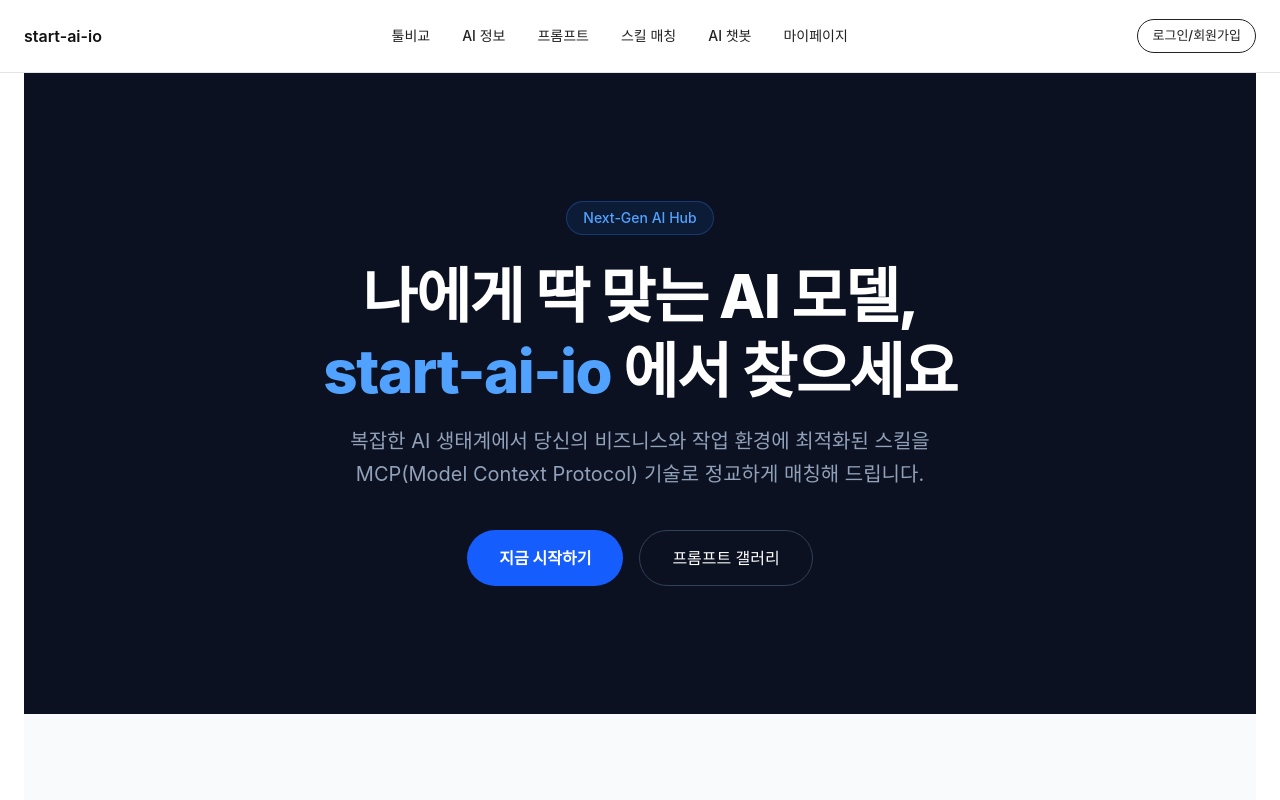
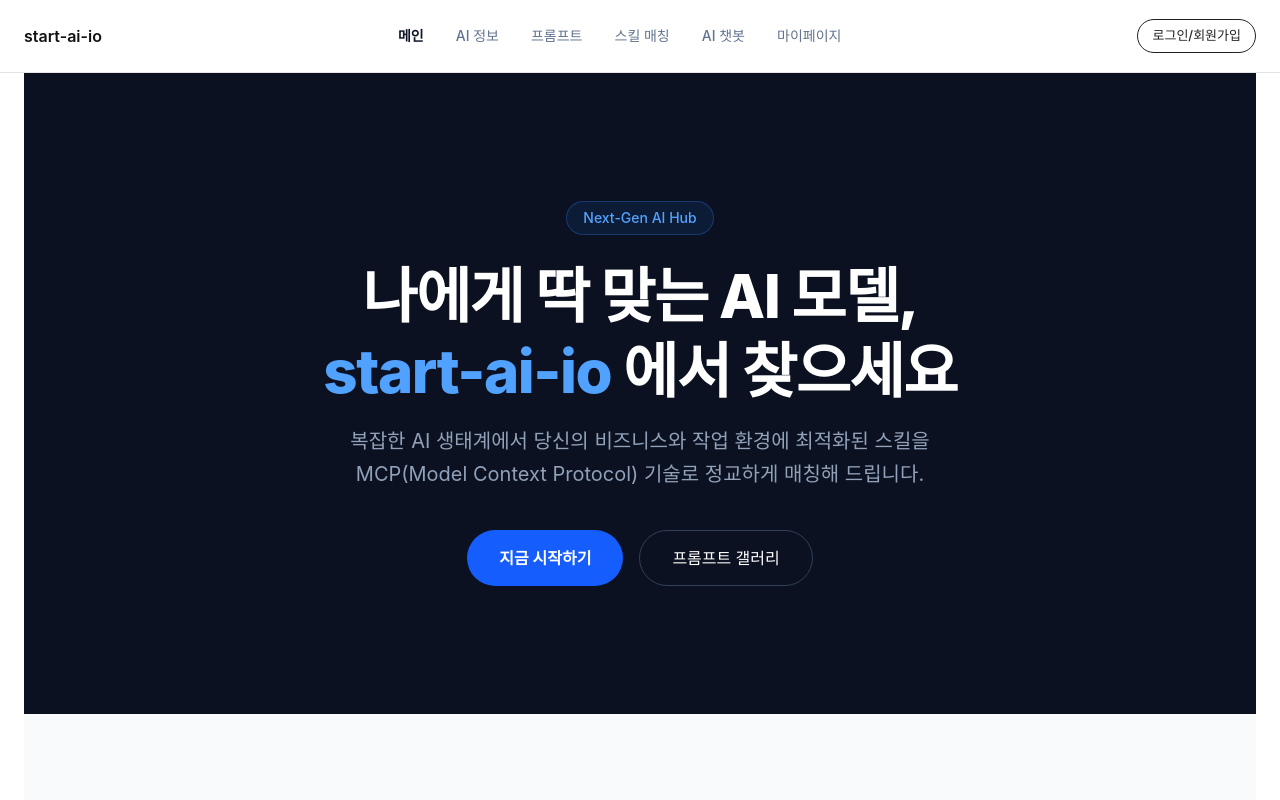
Before and after one commit to prgrms-be-devcourse/NBE8-10-final-Team04-Front, a React (Vite) app: page / in a window 1280 px wide. Shown: the top 800 px of the page. Built offline with nearby package versions, Linux system fonts and the light colour scheme; no server answers.

Commit message:
[REFACTOR/TM-232] GNB 현재 위치한 곳을 진하게, 나머지는 연하게 수정

```diff
--- a/src/components/layout/Navbar.tsx
+++ b/src/components/layout/Navbar.tsx
@@ -1,5 +1,5 @@
 import {useState} from "react";
-import {Link, useNavigate} from "react-router-dom";
+import {Link, NavLink, useNavigate} from "react-router-dom"; // 🌟 NavLink 추가
 import {Menu as MenuIcon} from "lucide-react";
 import {PageInner} from "./PageLayout";
 import {useAuthStore} from "@/features/auth/stores/authStore";
@@ -17,59 +17,48 @@ export default function Navbar() {
     navigate("/");
   };
 
+  // 🌟 일반 메뉴용 조건부 스타일링 함수
+  const getNavLinkClass = ({ isActive }: { isActive: boolean }) => {
+    return `text-sm transition-colors ${
+      isActive
+        ? "font-bold text-slate-900" // 현재 페이지: 진한 텍스트 & 볼드
+        : "font-medium text-slate-500 hover:text-slate-900" // 다른 페이지: 적당한 회색 & 마우스 올리면 진해짐
+    }`;
+  };
+
+  // 🌟 관리자 메뉴용 조건부 스타일링 함수
+  const getAdminLinkClass = ({ isActive }: { isActive: boolean }) => {
+    return `text-sm transition-colors md:ml-4 ${
+      isActive
+        ? "font-bold text-amber-700"
+        : "font-bold text-amber-500 hover:text-amber-700"
+    }`;
+  };
+
   const NavLinks = () => (
     <>
-    <Link
-      to="/"
-      onClick={() => setIsOpen(false)}
-      className="text-sm font-medium text-[#222] hover:text-black transition-colors"
-    >
-      툴비교
-    </Link>
-    <Link
-      to="/update"
-      onClick={() => setIsOpen(false)}
-      className="text-sm font-medium text-[#222] hover:text-black transition-colors"
-    >
+      <NavLink to="/" onClick={() => setIsOpen(false)} className={getNavLinkClass}>
+        메인
+      </NavLink>
+      <NavLink to="/update" onClick={() => setIsOpen(false)} className={getNavLinkClass}>
         AI 정보
-    </Link>
-    <Link
-      to="/prompt"
-      onClick={() => setIsOpen(false)}
-      className="text-sm font-medium text-[#222] hover:text-black transition-colors"
-    >
+      </NavLink>
+      <NavLink to="/prompt" onClick={() => setIsOpen(false)} className={getNavLinkClass}>
         프롬프트
-    </Link>
-    {/* 👇 여기에 MCP 매칭 메뉴 추가 */}
-    <Link
-      to="/mcp"
-      onClick={() => setIsOpen(false)}
-      className="text-sm font-medium text-[#222] hover:text-black transition-colors"
-    >
+      </NavLink>
+      <NavLink to="/mcp" onClick={() => setIsOpen(false)} className={getNavLinkClass}>
         스킬 매칭
-    </Link>
-    <Link
-      to="/chatbot"
-      onClick={() => setIsOpen(false)}
-      className="text-sm font-medium text-[#222] hover:text-black transition-colors"
-    >
+      </NavLink>
+      <NavLink to="/chatbot" onClick={() => setIsOpen(false)} className={getNavLinkClass}>
         AI 챗봇
-    </Link>
-    <Link
-      to="/mypage"
-      onClick={() => setIsOpen(false)}
-      className="text-sm font-medium text-[#222] hover:text-black transition-colors"
-    >
+      </NavLink>
+      <NavLink to="/mypage" onClick={() => setIsOpen(false)} className={getNavLinkClass}>
         마이페이지
-    </Link>
+      </NavLink>
       {user?.role === "ADMIN" && (
-      <Link
-        to="/admin"
-        onClick={() => setIsOpen(false)}
-        className="text-sm font-bold text-amber-600 hover:text-amber-800 transition-colors ml-4"
-      >
+        <NavLink to="/admin" onClick={() => setIsOpen(false)} className={getAdminLinkClass}>
           관리자 콘솔
-      </Link>
+        </NavLink>
       )}
     </>
   );
```
Lines whose indentation alone changed are shown as unchanged.
